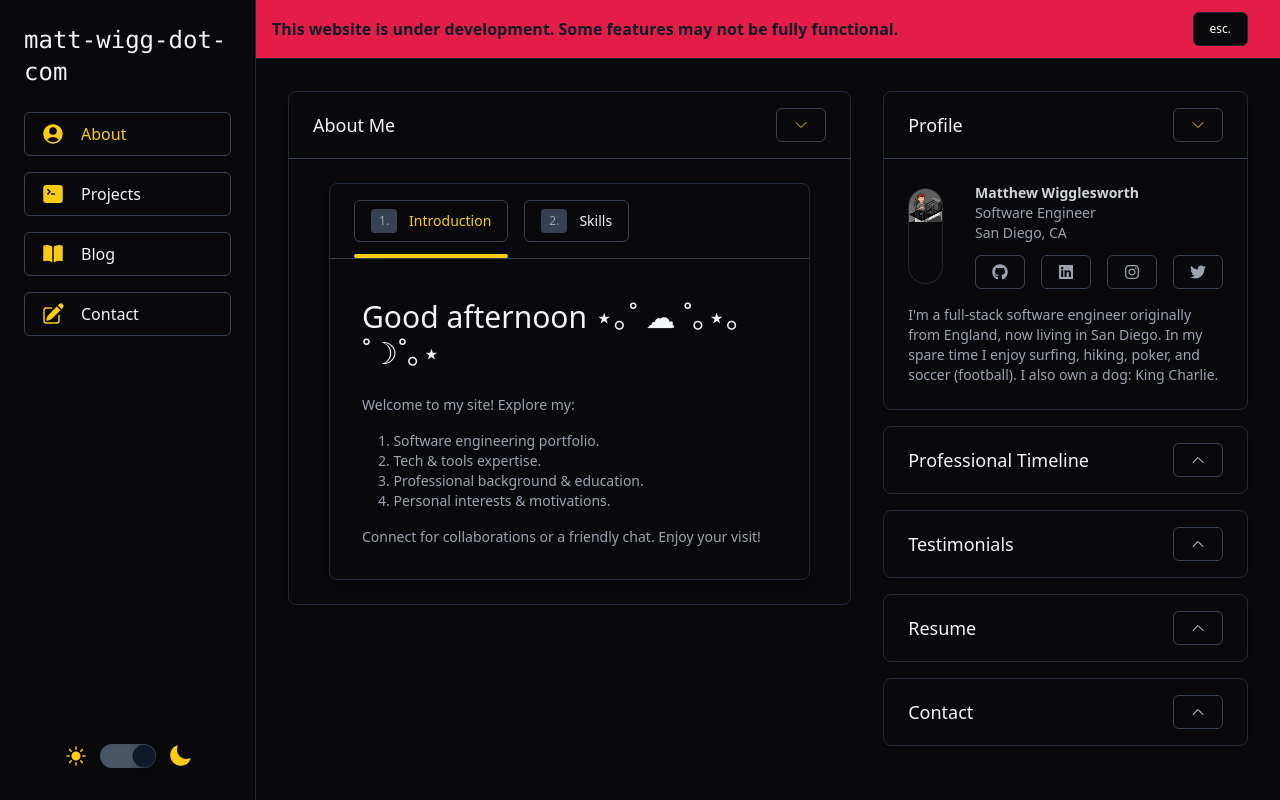
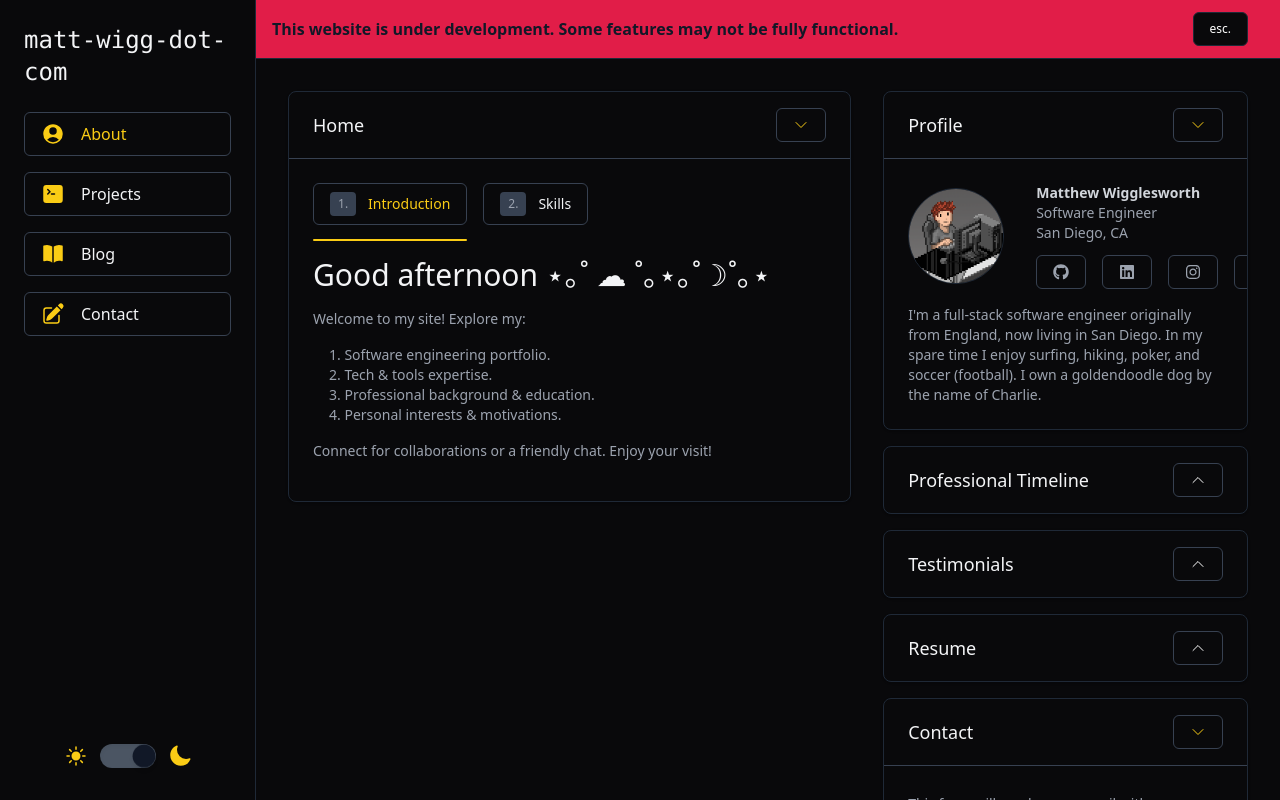
Before and after one commit to matt-wigg/matt-wigg-dot-com, a Next.js app: page / in a window 1280 px wide. Shown: the top 800 px of the page. Built offline with nearby package versions, Linux system fonts and the light colour scheme.

Commit message:
responsive home page

```diff
--- a/src/app/page.tsx
+++ b/src/app/page.tsx
@@ -8,13 +8,16 @@ import ProfesionalTimeline from '@/components/ProfesionalTimeline';
 export default function Home() {
   return (
     <>
-      <main className='flex md:flex-row flex-col pt-8'>
-        <div className='md:w-3/5 md:flex md:flex-col'>
+      <main className='grid grid-cols-1 lg:grid-cols-2 xl:grid-cols-5 xl:grid-rows-1 pt-8'>
+        <div className='xl:col-span-3 xl:row-start-auto xl:row-end-auto'>
           <div className='pb-4'>
             <HomeTabs />
           </div>
         </div>
-        <div className='md:w-2/5 md:flex md:flex-col'>
+        <div className='xl:col-span-2 xl:row-start-auto xl:row-end-auto'>
+          <div className='pb-4 xl:hidden lg:hidden'>
+            <ContactForm show={false} />
+          </div>
           <div className='pb-4'>
             <Profile />
           </div>
@@ -27,8 +30,11 @@ export default function Home() {
           <div className='pb-4'>
             <ResumeDownload />
           </div>
-          <div className='pb-4'>
-            <ContactForm show={false} />
+          <div className='pb-4 hidden lg:block xl:hidden'>
+            <ContactForm show={true} />
+          </div>
+          <div className='pb-4 hidden xl:block'>
+            <ContactForm show={true} />
           </div>
         </div>
       </main>
--- a/src/components/HomeTabs/HomeTabs.tsx
+++ b/src/components/HomeTabs/HomeTabs.tsx
@@ -68,13 +68,12 @@ const HomeTabs = () => {
   return (
     <ContentCard
       show={true}
-      title='About Me'
+      title='Home'
       content={
-        <section className='container px-4 flex'>
-          <div className='h-fit bg-white dark:bg-zinc-950 rounded-lg shadow-md border border-gray-800 w-full'>
-            <div className='flex relative p-4 sm:px-6 justify-start'>
+        <div>
+          <div className='flex relative pb-4 justify-start'>
             <div
-                className='absolute left-0 bottom-0 bg-yellow-400 h-1 rounded-full transition-all duration-300 ease-in-out'
+              className='absolute left-0 bottom-0 bg-yellow-400 h-0.5 rounded-full transition-all duration-300 ease-in-out'
               style={indicatorStyle}
             />
             {['introduction', 'skills'].map((tab, index) => (
@@ -102,11 +101,11 @@ const HomeTabs = () => {
               </button>
             ))}
           </div>
-            <div className='transition-all duration-300 ease-in-out border-t border-gray-700 dark:border-gray-700 min-w-full text-gray-500'>
+
+          <div className='transition-all duration-300 ease-in-out min-w-full text-gray-500'>
             <TabContent activeTab={activeTab} greeting={greeting} />
           </div>
         </div>
-        </section>
       }
     />
   );
--- a/src/components/HomeTabs/TabContent.tsx
+++ b/src/components/HomeTabs/TabContent.tsx
@@ -30,8 +30,8 @@ const TabContent: React.FC<TabContentProps> = ({ activeTab, greeting }) => {
   switch (activeTab) {
     case 'introduction':
       return (
-        <div className='space-y-4 font-light p-8 dark:text-gray-400'>
-          <p className='text-3xl py-2 font-medium text-gray-900 dark:text-gray-100'>
+        <div className='space-y-4 font-light py-4 dark:text-gray-400'>
+          <p className='text-3xl font-medium text-gray-900 dark:text-gray-100'>
             {greeting}
           </p>
           <p>{content.introduction.welcome}</p>
@@ -45,8 +45,8 @@ const TabContent: React.FC<TabContentProps> = ({ activeTab, greeting }) => {
       );
     case 'skills':
       return (
-        <div className='space-y-4 font-light p-8 dark:text-gray-400'>
-          <p className='text-3xl py-2 font-medium text-gray-900 dark:text-gray-100'>
+        <div className='space-y-4 font-light py-4 dark:text-gray-400'>
+          <p className='text-3xl font-medium text-gray-900 dark:text-gray-100'>
             My skills
           </p>
           <p>{content.skillsintroduction}</p>
--- a/src/components/Profile.tsx
+++ b/src/components/Profile.tsx
@@ -10,14 +10,16 @@ const Profile = () => {
       content={
         <>
           <div className='flex flex-col sm:flex-row items-center'>
-            <div className='relative sm:mr-8 mb-4 sm:mb-0 h-24 w-24 overflow-hidden rounded-full border dark:border-gray-800'>
-              <Image
-                src='/my-nft-bb.png'
-                alt='Profile Picture'
-                width={100}
-                height={100}
-                priority
-              />
+            <div className='relative sm:mr-8 mb-4 sm:mb-0 min-w-24 min-h-24 w-24 h-24 overflow-hidden rounded-full border dark:border-gray-800'>
+              <div className='absolute inset-0'>
+                <Image
+                  src='/my-nft-bb.png'
+                  alt='Profile Picture'
+                  fill={true}
+                  priority
+                  className='object-cover'
+                />
+              </div>
             </div>
             <div className='text-center sm:text-left'>
               <div className='font-semibold text-gray-900 dark:text-gray-300'>
@@ -38,7 +40,8 @@ const Profile = () => {
             <p className='font-light text-gray-700 dark:text-gray-400'>
               I&apos;m a full-stack software engineer originally from England,
               now living in San Diego. In my spare time I enjoy surfing, hiking,
-              poker, and soccer (football). I also own a dog: King Charlie.
+              poker, and soccer (football). I own a goldendoodle dog by the name
+              of Charlie.
             </p>
           </div>
         </>
```
Lines whose indentation alone changed are shown as unchanged.
